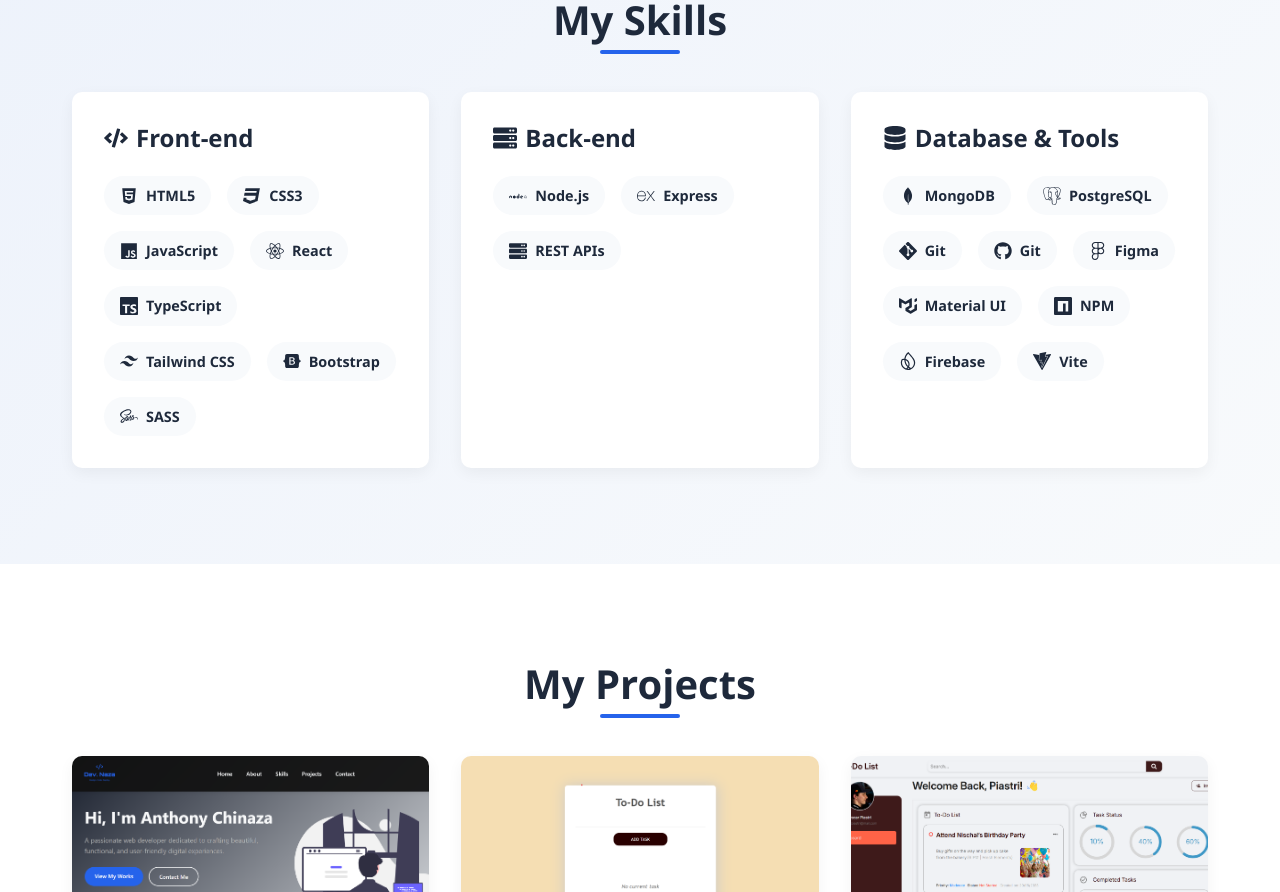
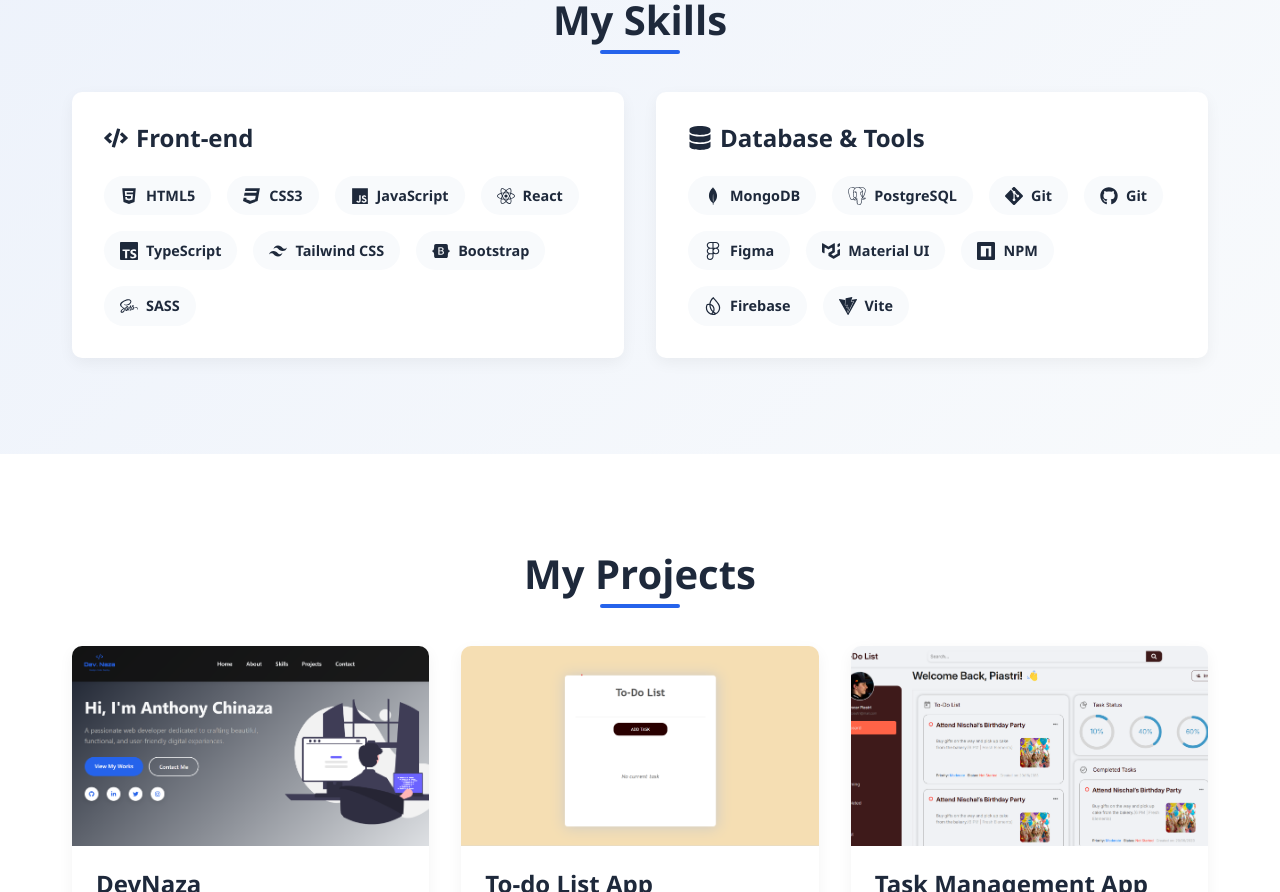
Before and after one commit to codimaniac/devnaza, a React (Vite) app: page / in a window 1280 px wide. Shown: the part 1580-2472 px from the top of the page. Built offline with nearby package versions, Linux system fonts and the light colour scheme.

Commit message:
Removed backend skills

```diff
--- a/src/components/layout/skills/Skills.jsx
+++ b/src/components/layout/skills/Skills.jsx
@@ -13,7 +13,7 @@ const Skills = () => {
             <h2>My Skills</h2>
             <div className="skills-container">
                 <SkillCategory category="Front-end" categoryIcon="FaCode" skills={frontendSkills} />
-                <SkillCategory category="Back-end" categoryIcon="FaServer" skills={backendSkills} />
+                {/* <SkillCategory category="Back-end" categoryIcon="FaServer" skills={backendSkills} /> */}
                 <SkillCategory category="Database & Tools" categoryIcon="FaDatabase" skills={dbTools} />
             </div>
         </div>
```
